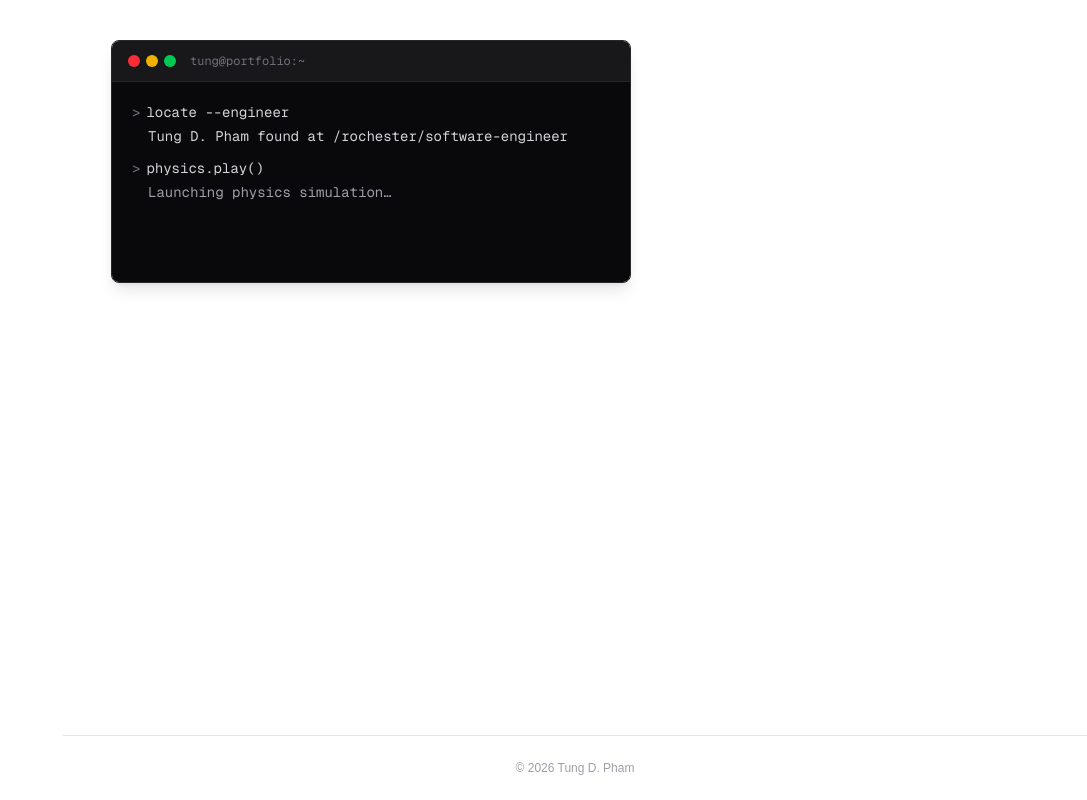
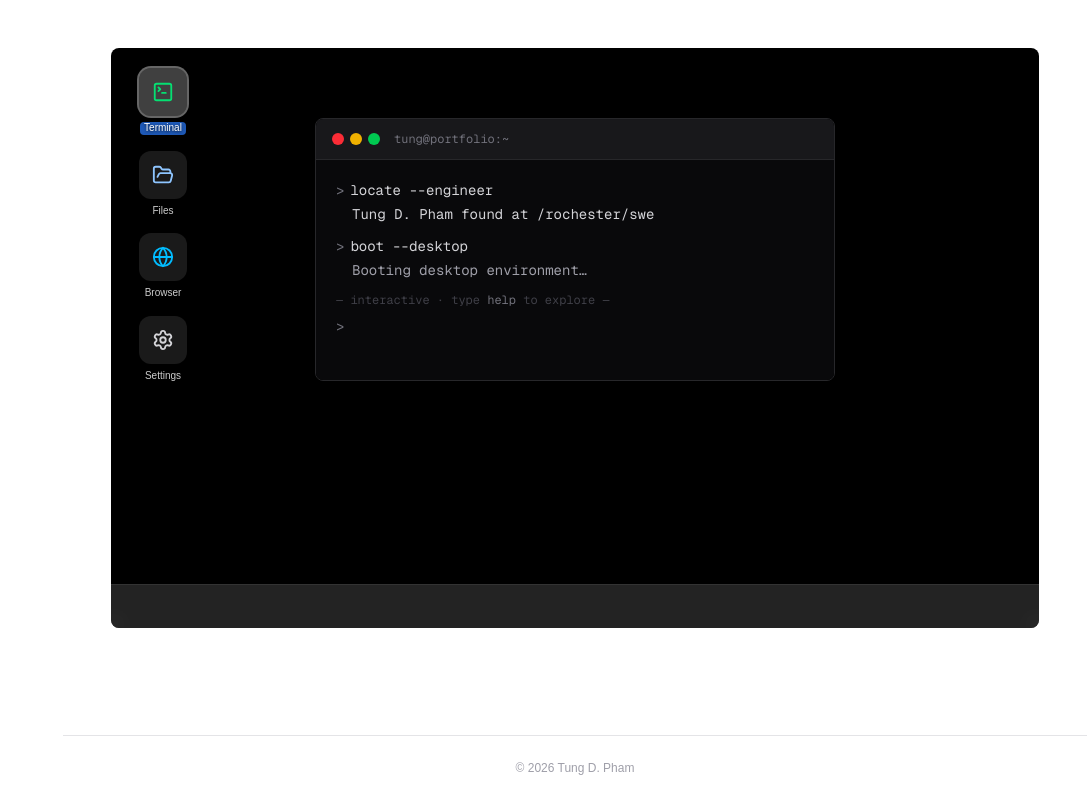
Before and after one commit to tungphambasement/mono_web, a Next.js app: page / in a window 1280 px wide. Shown: the whole page, without its empty margins (193-1280 px from the left). Built offline with nearby package versions, Linux system fonts and the light colour scheme.

Commit message:
Add monitor

```diff
--- /dev/null
+++ b/app/components/DesktopIcon.tsx
@@ -0,0 +1,37 @@
+"use client";
+
+import { ReactNode } from "react";
+
+interface DesktopIconProps {
+  icon: ReactNode;
+  label: string;
+  onClick: () => void;
+  active?: boolean;
+}
+
+export default function DesktopIcon({ icon, label, onClick, active }: DesktopIconProps) {
+  return (
+    <button
+      onClick={onClick}
+      className={`flex flex-col items-center gap-1.5 w-16 group focus:outline-none`}
+    >
+      <div
+        className={`w-12 h-12 rounded-xl flex items-center justify-center transition-all duration-150
+          ${active
+            ? "bg-white/25 ring-2 ring-white/40"
+            : "bg-white/10 group-hover:bg-white/20 group-hover:scale-105 group-hover:cursor-pointer"
+          }`}
+      >
+        {icon}
+      </div>
+      <span
+        className={`text-[10px] font-medium leading-tight text-center px-1 rounded select-none
+          transition-colors duration-150
+          ${active ? "text-white bg-blue-500/70" : "text-white/80 group-hover:text-white"}`}
+        style={{ textShadow: "0 1px 3px rgba(0,0,0,0.8)" }}
+      >
+        {label}
+      </span>
+    </button>
+  );
+}
--- a/app/components/DraggableTerminal.tsx
+++ b/app/components/DraggableTerminal.tsx
@@ -1,14 +1,30 @@
 "use client";
 
-import { useEffect, useLayoutEffect, useRef, useState } from "react";
+import { RefObject, useEffect, useLayoutEffect, useRef, useState } from "react";
 import Terminal, { ExternalCommandDef } from "./Terminal";
 
-export default function DraggableTerminal({ externalCommands }: { externalCommands?: Record<string, ExternalCommandDef> }) {
-  const [pos, setPos] = useState<{ x: number; y: number } | null>(null);
-  const [size, setSize] = useState({ width: 520, height: 200 });
+interface DraggableTerminalProps {
+  externalCommands?: Record<string, ExternalCommandDef>;
+  screenRef: RefObject<HTMLDivElement | null>;
+  onClose: () => void;
+  onMinimize: () => void;
+}
+
+export default function DraggableTerminal({
+  externalCommands,
+  screenRef,
+  onClose,
+  onMinimize,
+}: DraggableTerminalProps) {
+  const DEFAULT_W = 520;
+  const DEFAULT_H = 220;
+
+  // Initialize immediately so the terminal is never null.
+  // Will be refined to screen-relative coords once the screen mounts.
+  const [pos, setPos] = useState<{ x: number; y: number }>({ x: 80, y: 60 });
+  const [size, setSize] = useState({ width: DEFAULT_W, height: DEFAULT_H });
   const [isDragging, setIsDragging] = useState(false);
-
-  const containerRef = useRef<HTMLDivElement>(null);
+  const [ready, setReady] = useState(false);
 
   const sizeRef = useRef(size);
   sizeRef.current = size;
@@ -20,32 +36,60 @@ export default function DraggableTerminal({ externalCommands }: { externalComman
   const dragOffset = useRef({ x: 0, y: 0 });
   const resizeOrigin = useRef({ mouseX: 0, mouseY: 0, w: 0, h: 0 });
 
+  function getScreenBounds() {
+    return {
+      w: screenRef.current?.offsetWidth ?? window.innerWidth,
+      h: screenRef.current?.offsetHeight ?? window.innerHeight,
+    };
+  }
+
+  function clamped(x: number, y: number) {
+    const { w, h } = getScreenBounds();
+    return {
+      x: Math.max(0, Math.min(w - 80, x)),
+      y: Math.max(0, Math.min(h - 44, y)),
+    };
+  }
+
   useLayoutEffect(() => {
-    if (containerRef.current) {
-      const rect = containerRef.current.getBoundingClientRect();
-      const w = Math.min(520, window.innerWidth - 40);
+    const screen = screenRef.current;
+    if (!screen) return;
+    const sw = screen.offsetWidth;
+    const sh = screen.offsetHeight;
+    if (sw <= 0 || sh <= 0) return;
+    const w = Math.min(DEFAULT_W, sw - 40);
+    setSize((s) => ({ ...s, width: w }));
+    setPos(clamped((sw - w) / 2, sh * 0.12));
+    setReady(true);
+    // eslint-disable-next-line react-hooks/exhaustive-deps
+  }, []);
 
+  // Fallback: if useLayoutEffect couldn't read screenRef (React 19 async commit),
+  // re-try after paint.
+  useEffect(() => {
+    if (ready) return;
+    const screen = screenRef.current;
+    if (!screen) return;
+    const sw = screen.offsetWidth;
+    const sh = screen.offsetHeight;
+    if (sw <= 0 || sh <= 0) return;
+    const w = Math.min(DEFAULT_W, sw - 40);
     setSize((s) => ({ ...s, width: w }));
-      setPos({
-        x: rect.left,
-        y: Math.max(0, rect.top - 40),
-      });
-    }
-  }, []);
+    setPos(clamped((sw - w) / 2, sh * 0.12));
+    setReady(true);
+    // eslint-disable-next-line react-hooks/exhaustive-deps
+  }, [ready]);
 
   useEffect(() => {
     function onMove(e: MouseEvent) {
-      if (!isDraggingRef.current && !isResizing.current || !posRef.current) return;
+      if (!isDraggingRef.current && !isResizing.current) return;
       e.preventDefault();
 
       if (isDraggingRef.current) {
-        const x = e.clientX - dragOffset.current.x;
-        const y = e.clientY - dragOffset.current.y;
-
-        setPos({
-          x: Math.max(-sizeRef.current.width + 80, Math.min(window.innerWidth - 80, x)),
-          y: Math.max(0, Math.min(window.innerHeight - 44, y)),
-        });
+        const screenRect = screenRef.current?.getBoundingClientRect() ?? { left: 0, top: 0 };
+        const x = e.clientX - screenRect.left - dragOffset.current.x;
+        const y = e.clientY - screenRect.top - dragOffset.current.y;
+        setPos(clamped(x, y));
         return;
       }
 
@@ -72,16 +116,18 @@ export default function DraggableTerminal({ externalCommands }: { externalComman
       window.removeEventListener("mousemove", onMove);
       window.removeEventListener("mouseup", onUp);
     };
+    // eslint-disable-next-line react-hooks/exhaustive-deps
   }, []);
 
   function handleDragStart(e: React.MouseEvent) {
-    if (!posRef.current) return;
+    if (!screenRef.current) return;
     e.preventDefault();
     isDraggingRef.current = true;
     setIsDragging(true);
+    const rect = screenRef.current.getBoundingClientRect();
     dragOffset.current = {
-      x: e.clientX - posRef.current.x,
-      y: e.clientY - posRef.current.y
+      x: e.clientX - rect.left - posRef.current.x,
+      y: e.clientY - rect.top - posRef.current.y,
     };
   }
 
@@ -98,15 +144,13 @@ export default function DraggableTerminal({ externalCommands }: { externalComman
   }
 
   return (
-    <div ref={containerRef} className="w-full max-w-2xl my-8">
-      {pos && (
     <div
-          className="fixed z-50 animate-fade-in"
+      className="absolute z-30 animate-fade-in"
       style={{
         left: pos.x,
         top: pos.y,
         width: size.width,
-            willChange: "left, top, width"
+        willChange: "left, top, width",
       }}
     >
       <Terminal
@@ -114,6 +158,8 @@ export default function DraggableTerminal({ externalCommands }: { externalComman
         onDragHandleMouseDown={handleDragStart}
         isDragging={isDragging}
         externalCommands={externalCommands}
+        onClose={onClose}
+        onMinimize={onMinimize}
       />
 
       {/* Resize handles */}
@@ -121,7 +167,5 @@ export default function DraggableTerminal({ externalCommands }: { externalComman
       <div className="absolute inset-y-0 right-0 w-2 cursor-e-resize" onMouseDown={(e) => handleResizeStart(e, "e")} />
       <div className="absolute bottom-0 right-0 w-4 h-4 cursor-se-resize z-10" onMouseDown={(e) => handleResizeStart(e, "se")} />
     </div>
-      )}
-    </div>
   );
 }
--- a/app/components/PhysicsOverlay.tsx
+++ b/app/components/PhysicsOverlay.tsx
@@ -99,8 +99,8 @@ export default function PhysicsOverlay() {
   return (
     <div
       ref={outerRef}
-      className="w-full h-full z-10 animate-fade-in overflow-hidden rounded-xl"
-      style={{ background: "white" }}
+      className="absolute inset-0 z-0 overflow-hidden"
+      style={{ background: "black" }}
     >
       {/* Canvas mount point */}
       <div ref={canvasContainerRef} className="w-full h-full pointer-events-none" />
--- a/app/components/Terminal.tsx
+++ b/app/components/Terminal.tsx
@@ -5,7 +5,7 @@ import { KeyboardEvent, ReactNode, useCallback, useEffect, useRef, useState } fr
 
 const SCRIPT_COMMANDS = [
   "locate --engineer",
-  "physics.play()",
+  "boot --desktop",
 ];
 
 // Styled segments for each script command's output typing animation.
@@ -13,9 +13,9 @@ const SCRIPT_COMMANDS = [
 type OutputSegment = { text: string; className: string };
 const SCRIPT_OUTPUT_SEGMENTS: OutputSegment[][] = [
   // locate --engineer
-  [{ text: "Tung D. Pham found at /rochester/software-engineer", className: "text-zinc-300" }],
-  // physics.play()
-  [{ text: "Launching physics simulation…", className: "text-zinc-400" }],
+  [{ text: "Tung D. Pham found at /rochester/swe", className: "text-zinc-300" }],
+  // boot --desktop
+  [{ text: "Booting desktop environment…", className: "text-zinc-400" }],
 ];
 
 const PROMPT_SPEED = 60;   // ms per character
@@ -25,6 +25,7 @@ const PAUSE_AFTER_CMD = 300;  // ms after output appears, before next command
 
 const COMMAND_HELP: Record<string, string> = {
   help: "show available commands",
+  boot: "boot the desktop environment",
   about: "who I am",
   skills: "tech stack & tools",
   experience: "work history",
@@ -87,7 +88,7 @@ function renderCommandOutput(
     }
 
     case "locate":
-      return <div className="text-zinc-300">Tung D. Pham found at /rochester/software-engineer</div>;
+      return <div className="text-zinc-300">Tung D. Pham found at /rochester/swe</div>;
 
     case "about":
       return (
@@ -97,8 +98,7 @@ function renderCommandOutput(
               ["Name", "Tung D. Pham"],
               ["School", "University of Rochester — B.S. Computer Science"],
               ["Grad", "May 2028"],
-              ["Focus", "Systems · Backend · Distributed computing"],
-              ["Status", "🟢 Actively seeking SWE intern roles"],
+              ["Focus", "Systems · Backend · HPC"],
             ] as [string, string][]
           ).map(([k, v]) => (
             <div key={k}>
@@ -321,9 +321,11 @@ interface TerminalProps {
   onDragHandleMouseDown: (e: React.MouseEvent) => void;
   isDragging: boolean;
   externalCommands?: Record<string, ExternalCommandDef>;
+  onClose?: () => void;
+  onMinimize?: () => void;
 }
 
-export default function Terminal({ height, onDragHandleMouseDown, isDragging, externalCommands = {} }: TerminalProps) {
+export default function Terminal({ height, onDragHandleMouseDown, isDragging, externalCommands = {}, onClose, onMinimize }: TerminalProps) {
   const router = useRouter();
   const nav = useCallback((p: string) => router.push(p), [router]);
 
@@ -347,6 +349,7 @@ export default function Terminal({ height, onDragHandleMouseDown, isDragging, ex
 
   const isInteractive = scriptPhase === "done";
 
+  /* Intro script effect */
   useEffect(() => {
     if (scriptPhase === "done") return;
 
@@ -504,8 +507,16 @@ export default function Terminal({ height, onDragHandleMouseDown, isDragging, ex
         className={`flex items-center gap-1.5 px-4 py-3 bg-zinc-900 border-b border-zinc-800 select-none ${isDragging ? "cursor-grabbing" : "cursor-default"}`}
         onMouseDown={onDragHandleMouseDown}
       >
-        <span className="w-3 h-3 rounded-full bg-red-500" />
-        <span className="w-3 h-3 rounded-full bg-yellow-500" />
+        <button
+          onClick={onClose}
+          className="w-3 h-3 rounded-full bg-red-500 hover:brightness-75 transition-[filter] focus:outline-none"
+          aria-label="Close terminal"
+        />
+        <button
+          onClick={onMinimize}
+          className="w-3 h-3 rounded-full bg-yellow-500 hover:brightness-75 transition-[filter] focus:outline-none"
+          aria-label="Minimize terminal"
+        />
         <span className="w-3 h-3 rounded-full bg-green-500" />
         <span className="ml-2 text-xs text-zinc-500 font-mono select-none">tung@portfolio:~</span>
       </div>
--- a/app/page.tsx
+++ b/app/page.tsx
@@ -1,31 +1,113 @@
 "use client";
 
 import dynamic from "next/dynamic";
-import { useState } from "react";
+import { useRef, useState } from "react";
+import {
+  FolderOpen,
+  Globe,
+  Settings,
+  TerminalSquare,
+} from "lucide-react";
 import DraggableTerminal from "./components/DraggableTerminal";
+import DesktopIcon from "./components/DesktopIcon";
 
 const PhysicsOverlay = dynamic(() => import("./components/PhysicsOverlay"), { ssr: false });
 
+type TerminalState = "visible" | "minimized" | "closed";
+
 export default function Home() {
-  const [physicsVisible, setPhysicsVisible] = useState(false);
+  const [desktopBooted, setDesktopBooted] = useState(false);
+  const [terminalState, setTerminalState] = useState<TerminalState>("visible");
+  const screenRef = useRef<HTMLDivElement>(null);
 
   return (
-    <div className="flex flex-col h-full w-full">
+    <div className="w-full flex flex-col items-center">
+      <div
+        className="w-full rounded-m overflow-hidden"
+      >
+        {/* Screen */}
+        <div
+          ref={screenRef}
+          className="relative overflow-hidden rounded-lg"
+          style={{
+            background: desktopBooted ? undefined : "#000",
+            minHeight: 480,
+            height: "calc(100vh - 220px)",
+          }}
+        >
+          {/* Physics wallpaper */}
+          {desktopBooted && <PhysicsOverlay />}
+
+          {/* Desktop icons */}
+          {desktopBooted && (
+            <div className="absolute top-5 left-5 z-10 flex flex-col gap-4">
+              <DesktopIcon
+                icon={<TerminalSquare size={22} className="text-green-400" />}
+                label="Terminal"
+                active={terminalState === "visible"}
+                onClick={() => setTerminalState("visible")}
+              />
+              <DesktopIcon
+                icon={<FolderOpen size={22} className="text-blue-300" />}
+                label="Files"
+                onClick={() => { }}
+              />
+              <DesktopIcon
+                icon={<Globe size={22} className="text-sky-400" />}
+                label="Browser"
+                onClick={() => { }}
+              />
+              <DesktopIcon
+                icon={<Settings size={22} className="text-zinc-300" />}
+                label="Settings"
+                onClick={() => { }}
+              />
+            </div>
+          )}
+
+          {/* Draggable terminal — hidden (not unmounted) when minimized */}
+          {terminalState !== "closed" && (
+            <div style={terminalState === "minimized" ? { display: "none" } : undefined}>
               <DraggableTerminal
+                screenRef={screenRef}
+                onClose={() => setTerminalState("closed")}
+                onMinimize={() => setTerminalState("minimized")}
                 externalCommands={{
-          "physics.play": {
-            description: "launch physics simulation",
-            output: <span className="text-zinc-400">Launching physics simulation…</span>,
-            action: () => setPhysicsVisible(true),
+                  boot: {
+                    description: "boot the desktop environment",
+                    output: <span className="text-zinc-400">Booting desktop environment…</span>,
+                    action: () => setDesktopBooted(true),
                   },
                 }}
               />
+            </div>
+          )}
 
-      {physicsVisible && (
-        <div className="relative h-100 overflow-hidden mt-auto">
-          <PhysicsOverlay />
+          {/* Taskbar — always visible once desktop booted */}
+          {desktopBooted && (
+            <div
+              className="absolute bottom-0 inset-x-0 z-20 flex items-center gap-2 px-3"
+              style={{
+                height: 44,
+                background: "rgba(153, 153, 153, 0.23)",
+                backdropFilter: "blur(12px)",
+                borderTop: "1px solid rgba(255,255,255,0.07)",
+              }}
+            >
+              {terminalState === "minimized" && (
+                <button
+                  onClick={() => setTerminalState("visible")}
+                  className="flex items-center gap-1.5 px-3 py-1 rounded-md text-xs font-mono
+                    text-zinc-200 bg-white/10 hover:bg-white/20 transition-colors duration-150"
+                >
+                  <TerminalSquare size={13} />
+                  Terminal
+                </button>
+              )}
             </div>
           )}
         </div>
+      </div>
+    </div>
   );
 }
```
Also changed, not shown: app/components/Sidebar.tsx (+6 -4 lines). Lines whose indentation alone changed are shown as unchanged.
